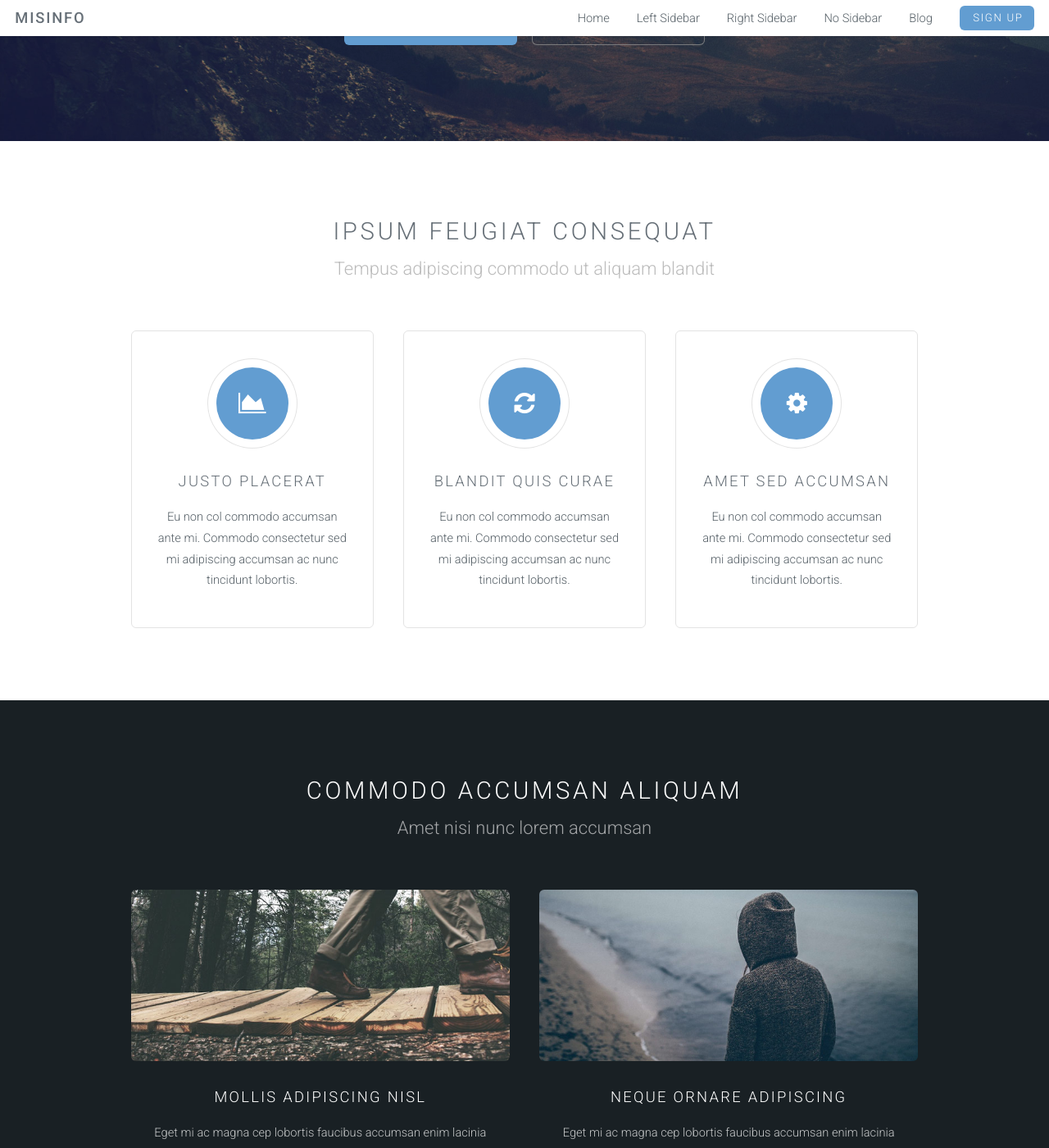
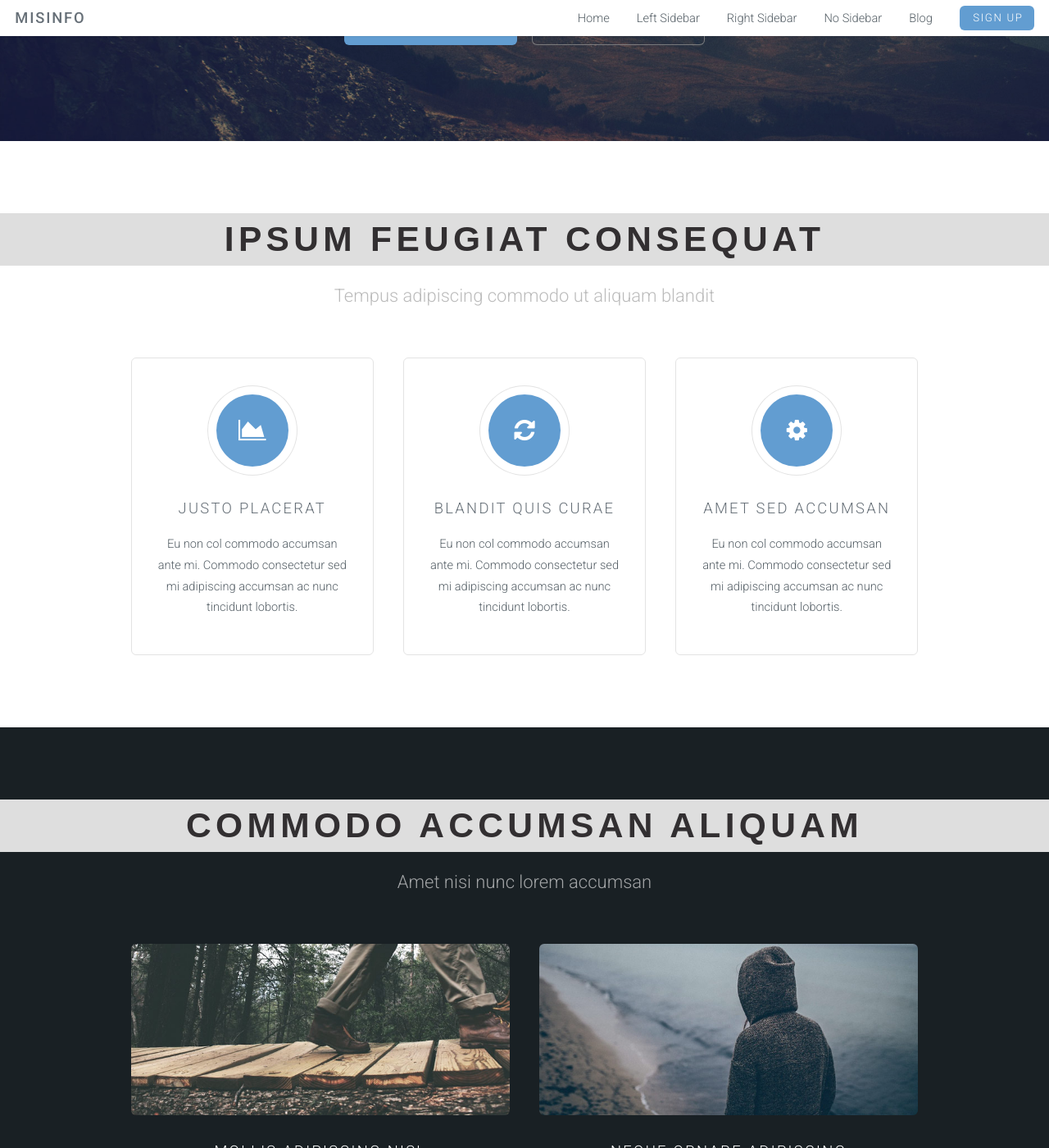
Before and after one commit to tonyetgb/fakenews-blog, a Jekyll site: the page built from index.html, in a window 1280 px wide and 1400 px high, scrolled down 278 px. Shown: the whole window at 82% size. Built offline with Jekyll 4.4.1, drawn with Linux system fonts in a browser that asks for light colours.

Commit message:
Article Title Update

```diff
--- a/css/style.css
+++ b/css/style.css
@@ -194,7 +194,14 @@
 	}
 
 		header.major h2 {
-			font-size: 2em;
+			font-family: 'Montserrat', sans-serif;
+			font-weight: 600;
+			font-size: 2.9em;
+			text-transform: uppercase;
+			text-align: center;
+			color: #322f31 !important;
+			display: block;
+			background-color: #dedede;
 		}
 
 		header.major h2 + p {
```
